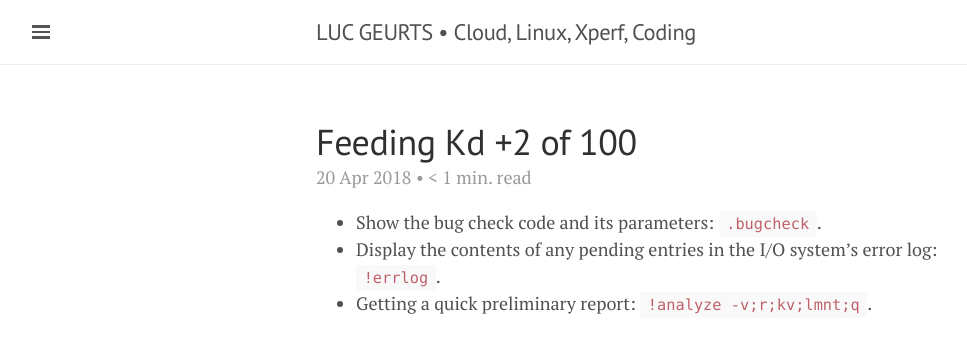
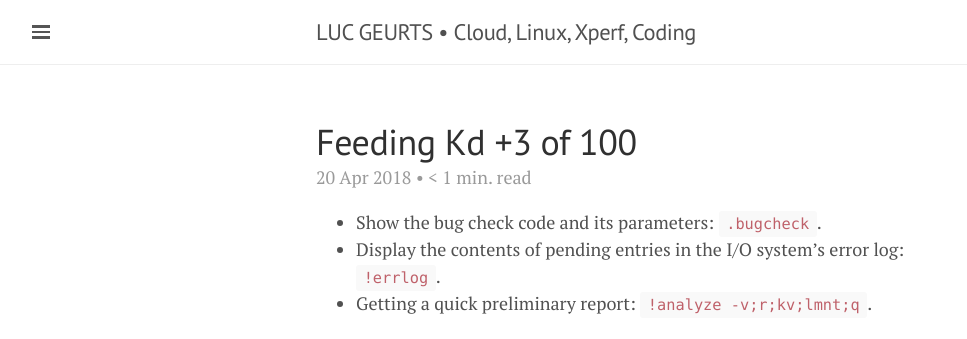
Before and after one commit to lgeurts/lgeurts.github.io, a Jekyll site: the page built from _posts/2018-04-20-feeding-kd.md, in a window 1280 px wide. Shown: the top 339 px of the page, without its empty margins (0-967 px from the left). Built offline with Jekyll 4.4.1, drawn with Linux system fonts in a browser that asks for light colours; nearby versions of some CDN libraries; comment, search, counter and statistics services are not loaded.

Commit message:
Update 2018-04-20-feeding-kd.md

```diff
--- a/_posts/2018-04-20-feeding-kd.md
+++ b/_posts/2018-04-20-feeding-kd.md
@@ -1,6 +1,6 @@
 ---
 layout: post
-title: Feeding Kd +2 of 100
+title: Feeding Kd +3 of 100
 read_time: true
 comments: true
 category: Debugging
@@ -8,7 +8,7 @@
 ---
 
 - Show the bug check code and its parameters: `.bugcheck`.
-- Display the contents of any pending entries in the I/O system's error log: `!errlog`.
+- Display the contents of pending entries in the I/O system's error log: `!errlog`.
 - Getting a quick preliminary report: `!analyze -v;r;kv;lmnt;q`.
 
 One line, each week.
```
